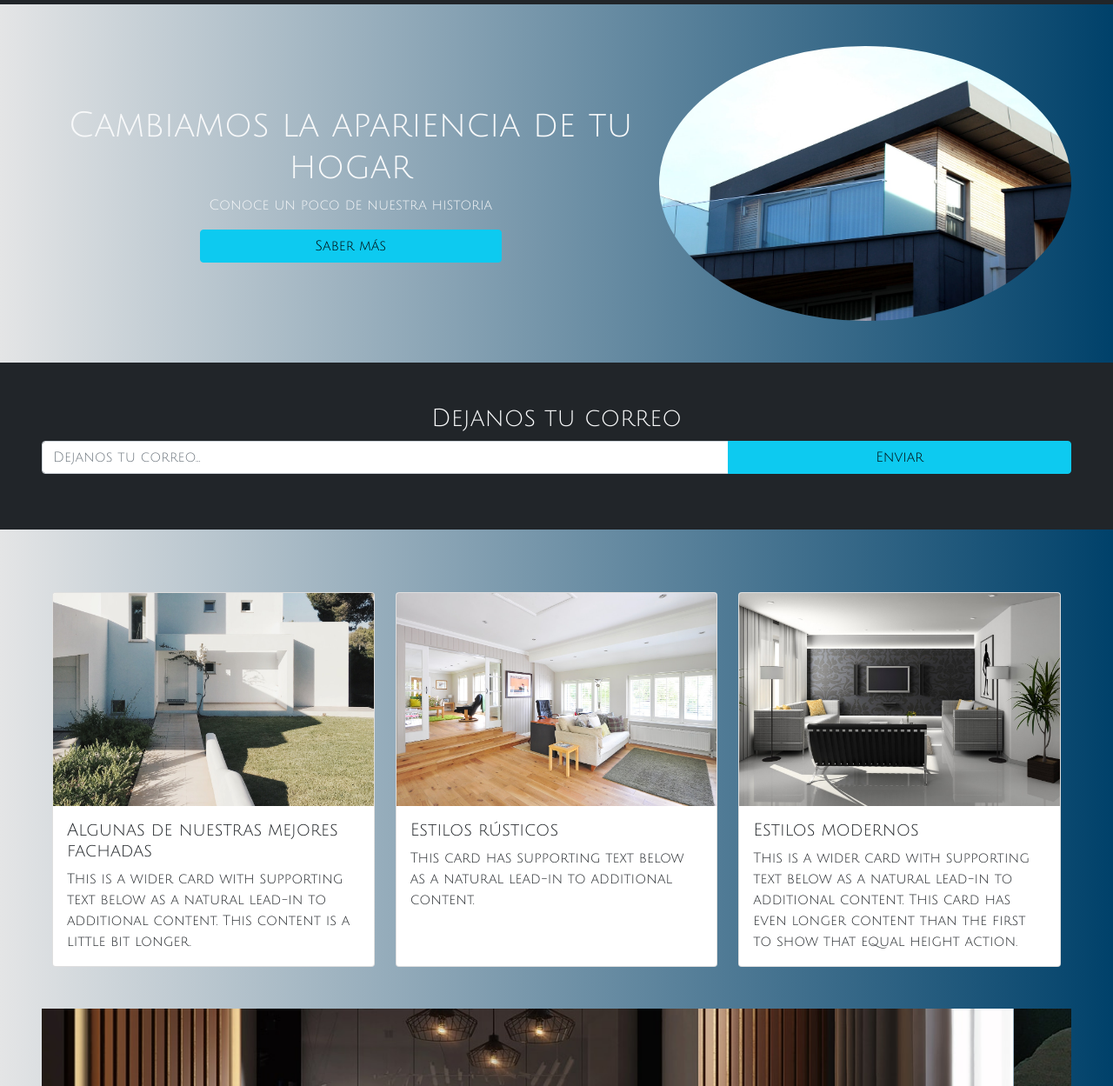
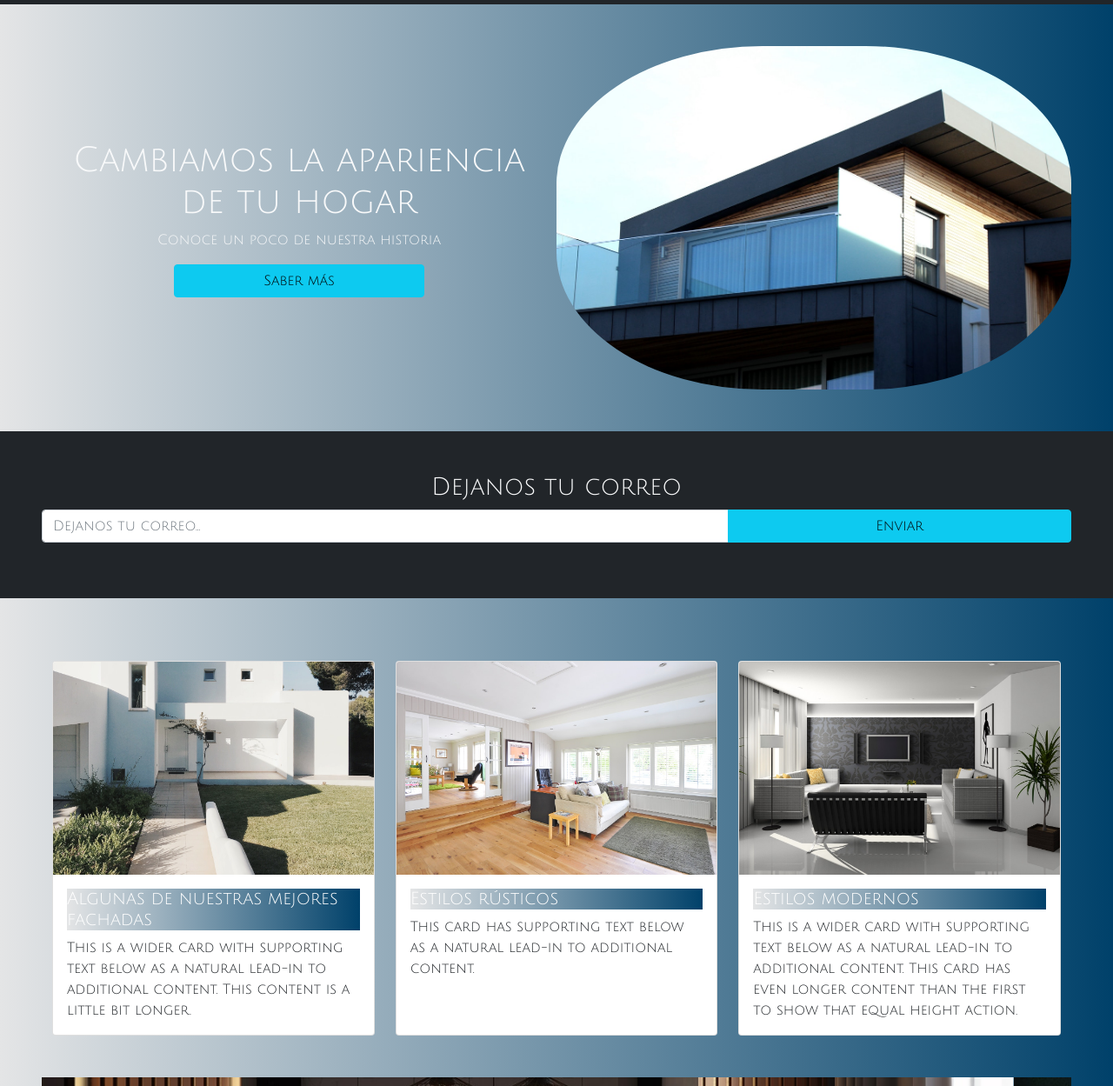
Before and after one commit to IgnacioDavicino/Entrega-Final-Coderhouse, a website: page index.html in a window 1280 px wide. Shown: the part 51-1300 px from the top of the page at 87% size. Drawn offline with Linux system fonts and the light colour scheme.

Commit message:
Añadí mixins y extend

```diff
--- a/scss/_general.scss
+++ b/scss/_general.scss
@@ -12,8 +12,7 @@ body{
     justify-content: center;
     align-items: center;
     img{
-        border-radius: 50%;
-    width: 40%;
+        @include radioyancho(40%,50%)
     }
 }
 
@@ -22,3 +21,8 @@ body{
         width: 100%;
     }
 }
+
+.card-title{
+    @extend body;
+    color:white
+}
--- a/scss/_variables.scss
+++ b/scss/_variables.scss
@@ -1,6 +1,14 @@
+// MAPA
 $colors: (
     'primario': rgb(26, 11, 107),
     'secundario': rgb(48, 22, 214),
     'péligro': rgb(83, 65, 27),
     'gradient':linear-gradient(to right, #E4E5E6, #00416A),
 );
+
+// Mixin
+
+@mixin radioyancho ($radio, $ancho){
+    border-radius: $radio;
+    width: $ancho;
+}
```
Also changed, not shown: css/main.css.
